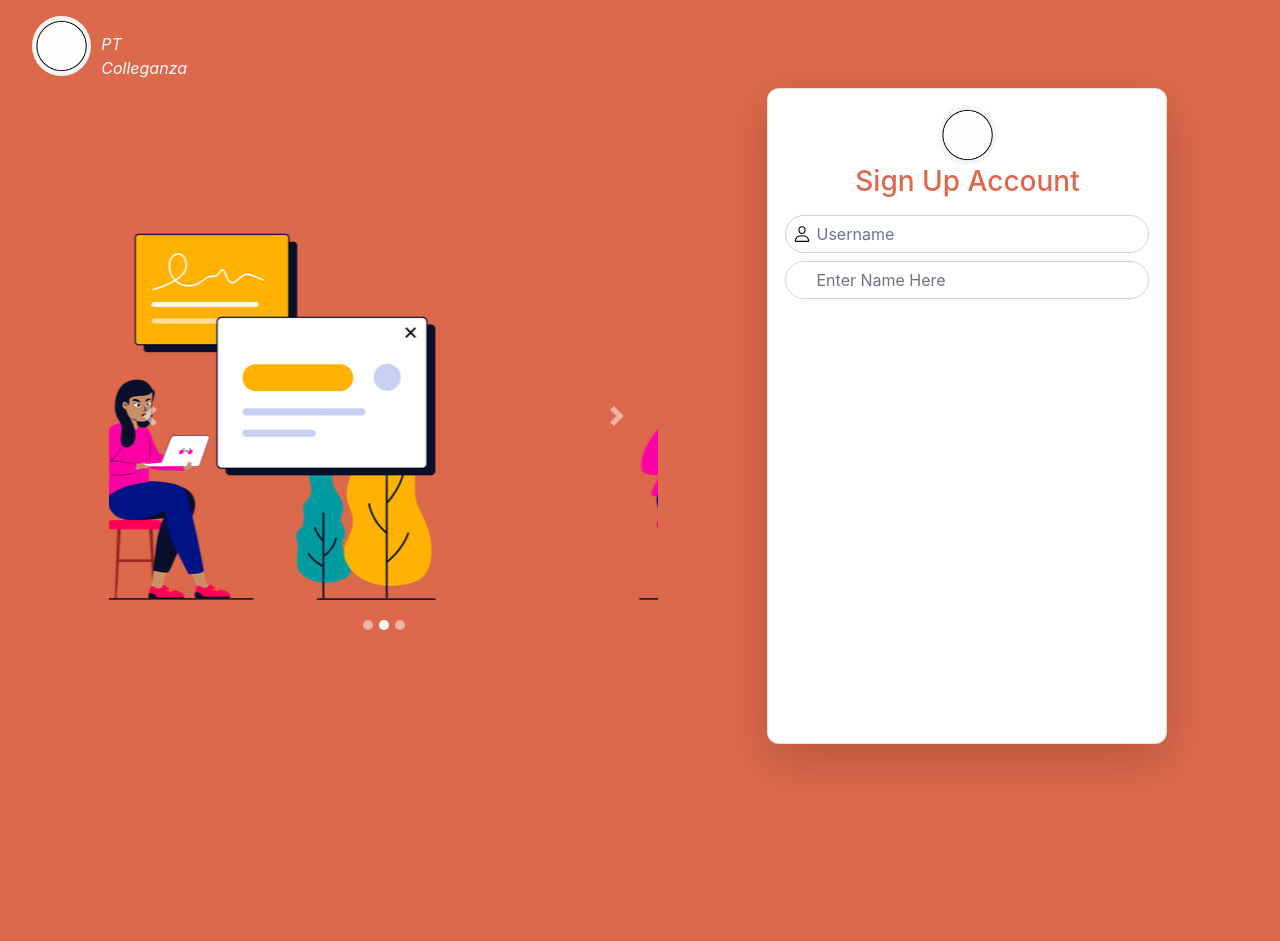
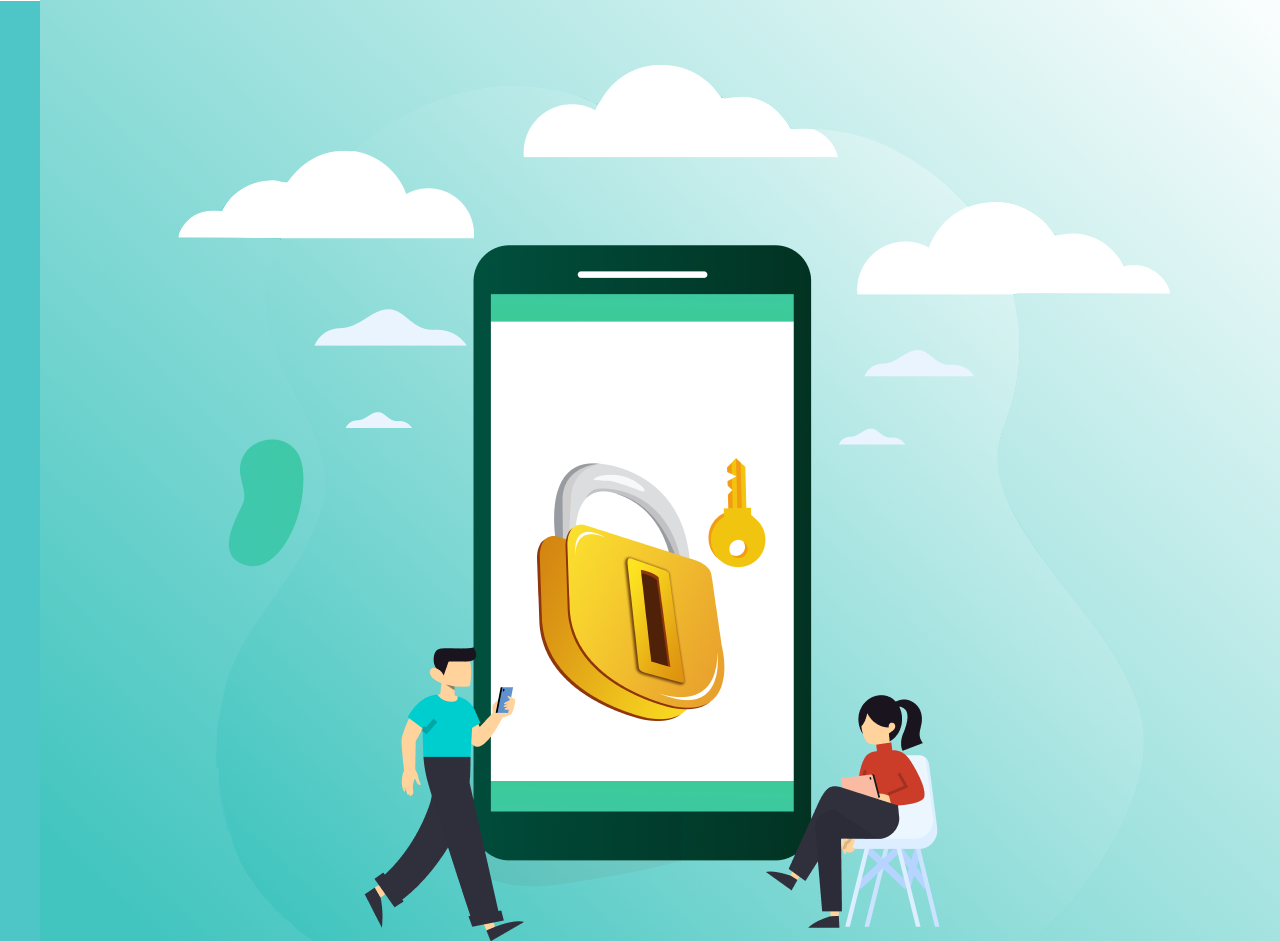
Before and after one commit to GAZi101/theme-for-colleganza, a plain HTML site: page index.html in a window 1280 px wide. Shown: the top 941 px of the page. Before the commit the page ends 800 px from the top, so only its background shows below. Drawn offline with nearby package versions, Linux system fonts and the light colour scheme.

Commit message:
pergantian desin

```diff
--- a/index.html
+++ b/index.html
@@ -1,14 +1,27 @@
-<html>
+<!DOCTYPE html>
 
 <head>
-    <link rel="stylesheet" href="https://stackpath.bootstrapcdn.com/bootstrap/4.1.3/css/bootstrap.min.css"
-        integrity="sha384-MCw98/SFnGE8fJT3GXwEOngsV7Zt27NXFoaoApmYm81iuXoPkFOJwJ8ERdknLPMO" crossorigin="anonymous">
+    <link rel="stylesheet" href="https://stackpath.bootstrapcdn.com/bootstrap/4.1.3/css/bootstrap.min.css" integrity="sha384-MCw98/SFnGE8fJT3GXwEOngsV7Zt27NXFoaoApmYm81iuXoPkFOJwJ8ERdknLPMO" crossorigin="anonymous">
     <link rel="stylesheet" href="style/default.css">
     <link rel="stylesheet" href="https://cdnjs.cloudflare.com/ajax/libs/font-awesome/4.7.0/css/font-awesome.min.css">
 </head>
 
-<body class="bg-custom-orange">
-    <div class="row">
+<body>
+    <div class="container w-100"></div>
+    <div class="row w-100">
+        <div class="col-lg-4 ml-3 pr-0">
+            <img src="./asset/img/Daftar.png" alt="" class="cloud-illus">
+        </div>
+        <!-- <div class="justify-content-center">
+            hello world
+        </div> -->
+    </div>
+    <div class="row w-100">
+    </div>
+    <!-- <div class="container-fluid">
+
+    </div> -->
+    <!-- <div class="row">
         <div class="col-lg-4 ml-3 pr-0">
             <div class="row justify-content-start pt-3 pl-3">
                 <div class="col-lg-1">
@@ -19,8 +32,8 @@
                 </div>
             </div>
         </div>
-    </div>
-    <div class="row">
+    </div> -->
+    <!-- <div class="row">
         <div class="col-lg-7 justify-content-center d-flex pt-5">
             <div class="col-lg-10 pt-5 pl-5 w-70">
                 <div id="carouselExampleIndicators" class="carousel slide" data-ride="carousel">
@@ -73,21 +86,15 @@
                     </div>
                 </div>
             </div>
-        </div>
+        </div> -->
     </div>
 
 
     <!-- Optional JavaScript -->
     <!-- jQuery first, then Popper.js, then Bootstrap JS -->
-    <script src="https://code.jquery.com/jquery-3.3.1.slim.min.js"
-        integrity="sha384-q8i/X+965DzO0rT7abK41JStQIAqVgRVzpbzo5smXKp4YfRvH+8abtTE1Pi6jizo"
-        crossorigin="anonymous"></script>
-    <script src="https://cdnjs.cloudflare.com/ajax/libs/popper.js/1.14.3/umd/popper.min.js"
-        integrity="sha384-ZMP7rVo3mIykV+2+9J3UJ46jBk0WLaUAdn689aCwoqbBJiSnjAK/l8WvCWPIPm49"
-        crossorigin="anonymous"></script>
-    <script src="https://stackpath.bootstrapcdn.com/bootstrap/4.1.3/js/bootstrap.min.js"
-        integrity="sha384-ChfqqxuZUCnJSK3+MXmPNIyE6ZbWh2IMqE241rYiqJxyMiZ6OW/JmZQ5stwEULTy"
-        crossorigin="anonymous"></script>
+    <script src="https://code.jquery.com/jquery-3.3.1.slim.min.js" integrity="sha384-q8i/X+965DzO0rT7abK41JStQIAqVgRVzpbzo5smXKp4YfRvH+8abtTE1Pi6jizo" crossorigin="anonymous"></script>
+    <script src="https://cdnjs.cloudflare.com/ajax/libs/popper.js/1.14.3/umd/popper.min.js" integrity="sha384-ZMP7rVo3mIykV+2+9J3UJ46jBk0WLaUAdn689aCwoqbBJiSnjAK/l8WvCWPIPm49" crossorigin="anonymous"></script>
+    <script src="https://stackpath.bootstrapcdn.com/bootstrap/4.1.3/js/bootstrap.min.js" integrity="sha384-ChfqqxuZUCnJSK3+MXmPNIyE6ZbWh2IMqE241rYiqJxyMiZ6OW/JmZQ5stwEULTy" crossorigin="anonymous"></script>
 </body>
 
 </html>
--- a/style/default.css
+++ b/style/default.css
@@ -1,3 +1,19 @@
+html {
+    margin: 0;
+    padding: 0;
+    height: 100%;
+    background: rgb(78, 198, 200);
+}
+
+.cloud-illus {
+    position: absolute;
+    left: 9.23%;
+    right: 42.47%;
+    top: 7.89%;
+    bottom: 2.71%;
+    background: linear-gradient(223.15deg, #FFFFFF -0.77%, #43C5BF 88.93%);
+}
+
 .bg-custom-orange {
     background-color: rgb(220, 105, 75);
 }
@@ -26,7 +42,8 @@ h3 {
     width: auto;
 }
 
-.carousel-control.left, .carousel-control.right {
+.carousel-control.left,
+.carousel-control.right {
     background-image: none;
 }
 
@@ -85,7 +102,10 @@ input {
     background-color: transparent;
 }
 
-input:focus, select:focus, textarea:focus, button:focus {
+input:focus,
+select:focus,
+textarea:focus,
+button:focus {
     outline: none;
 }
 
```
Also changed, not shown: asset/img/Daftar.png (added), asset/svg/awan_kinton.svg (added), 2 other files.
